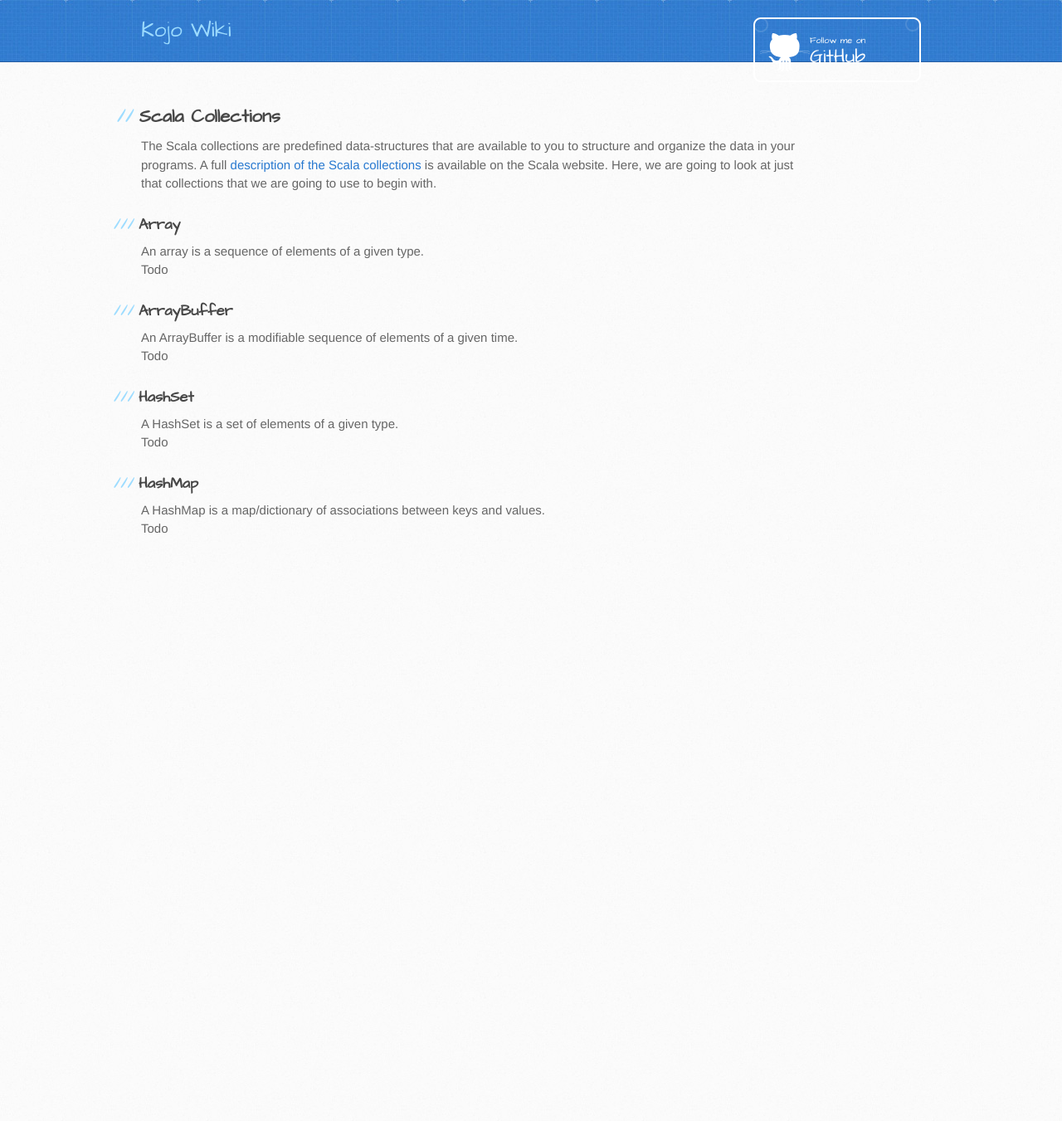
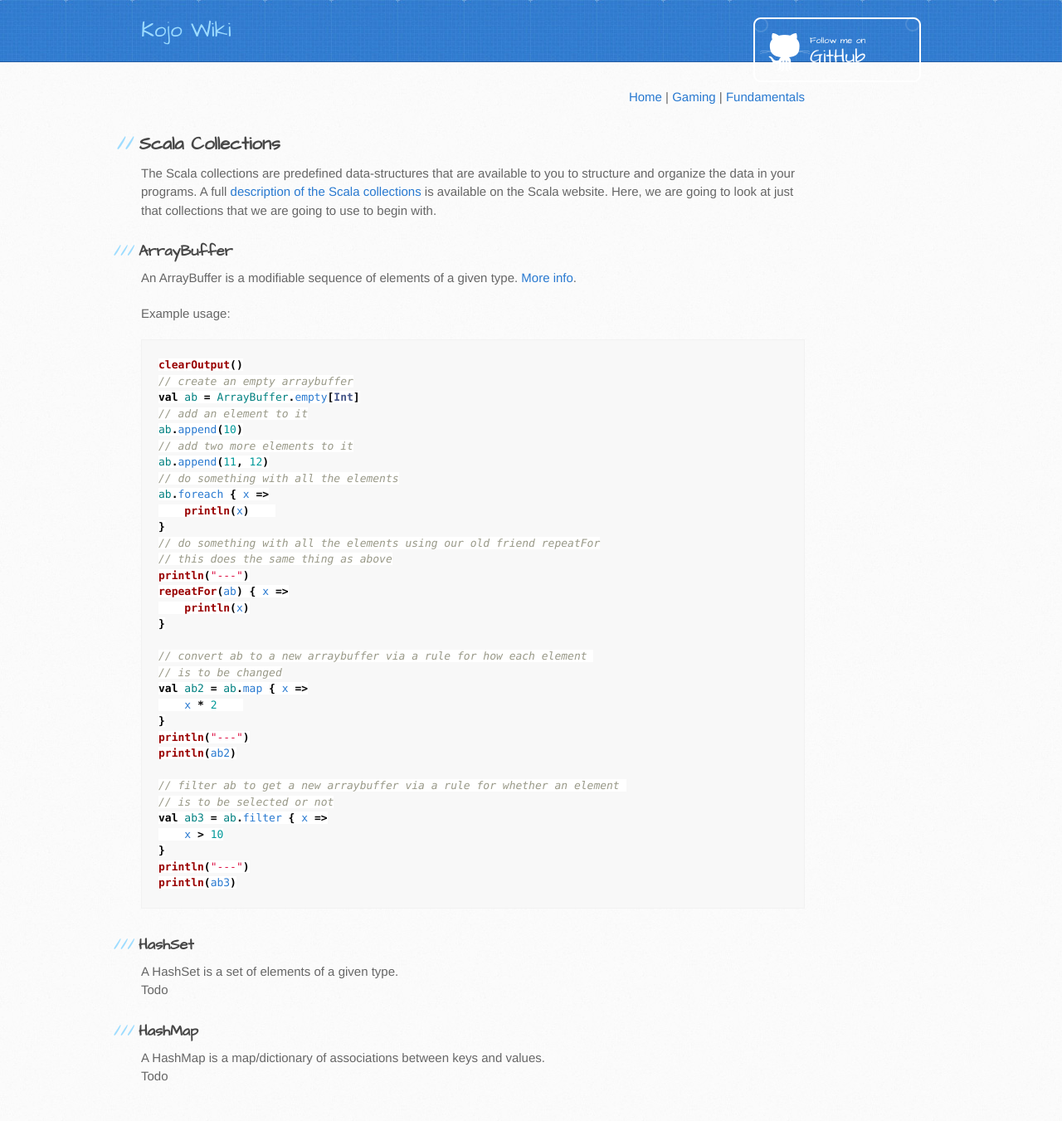
Before and after one commit to kojodoc/kojodoc.github.io, a Jekyll site: the page built from concepts/scala-collections.md, in a window 1280 px wide. Shown: the whole page at 83% size. Built offline with Jekyll 4.4.1, drawn with Linux system fonts in a browser that asks for light colours; our own code applies the rules of GitHub Pages for plain Markdown files; the repository's description, which GitHub fills in, is left out; before the commit the page ends 900 px from its top, so only the background shows below that.

Commit message:
Add ArrayBuffer info.

````diff
--- a/concepts/scala-collections.md
+++ b/concepts/scala-collections.md
@@ -1,14 +1,50 @@
+<div class="nav">
+  <a href="../index.html">Home</a> | <a href="../gaming-index.html">Gaming</a> | <a href="../fundamentals-index.html">Fundamentals</a>
+</div>
+
 ## Scala Collections
 
 The Scala collections are predefined data-structures that are available to you to structure and organize the data in your programs. A full [description of the Scala collections](https://docs.scala-lang.org/overviews/collections/overview.html) is available on the Scala website. Here, we are going to look at just that collections that we are going to use to begin with.
 
-### Array
-An array is a sequence of elements of a given type.
-Todo
+### ArrayBuffer
+An ArrayBuffer is a modifiable sequence of elements of a given type. [More info](https://alvinalexander.com/scala/arraybuffer-class-methods-syntax-examples-reference).
 
-### ArrayBuffer
-An ArrayBuffer is a modifiable sequence of elements of a given time.
-Todo
+Example usage:
+```scala
+clearOutput()
+// create an empty arraybuffer
+val ab = ArrayBuffer.empty[Int]
+// add an element to it
+ab.append(10)
+// add two more elements to it
+ab.append(11, 12)
+// do something with all the elements
+ab.foreach { x =>
+    println(x)
+}
+// do something with all the elements using our old friend repeatFor
+// this does the same thing as above
+println("---")
+repeatFor(ab) { x =>
+    println(x)
+}
+
+// convert ab to a new arraybuffer via a rule for how each element
+// is to be changed
+val ab2 = ab.map { x =>
+    x * 2
+}
+println("---")
+println(ab2)
+
+// filter ab to get a new arraybuffer via a rule for whether an element
+// is to be selected or not
+val ab3 = ab.filter { x =>
+    x > 10
+}
+println("---")
+println(ab3)
+```
 
 ### HashSet
 A HashSet is a set of elements of a given type.
````
